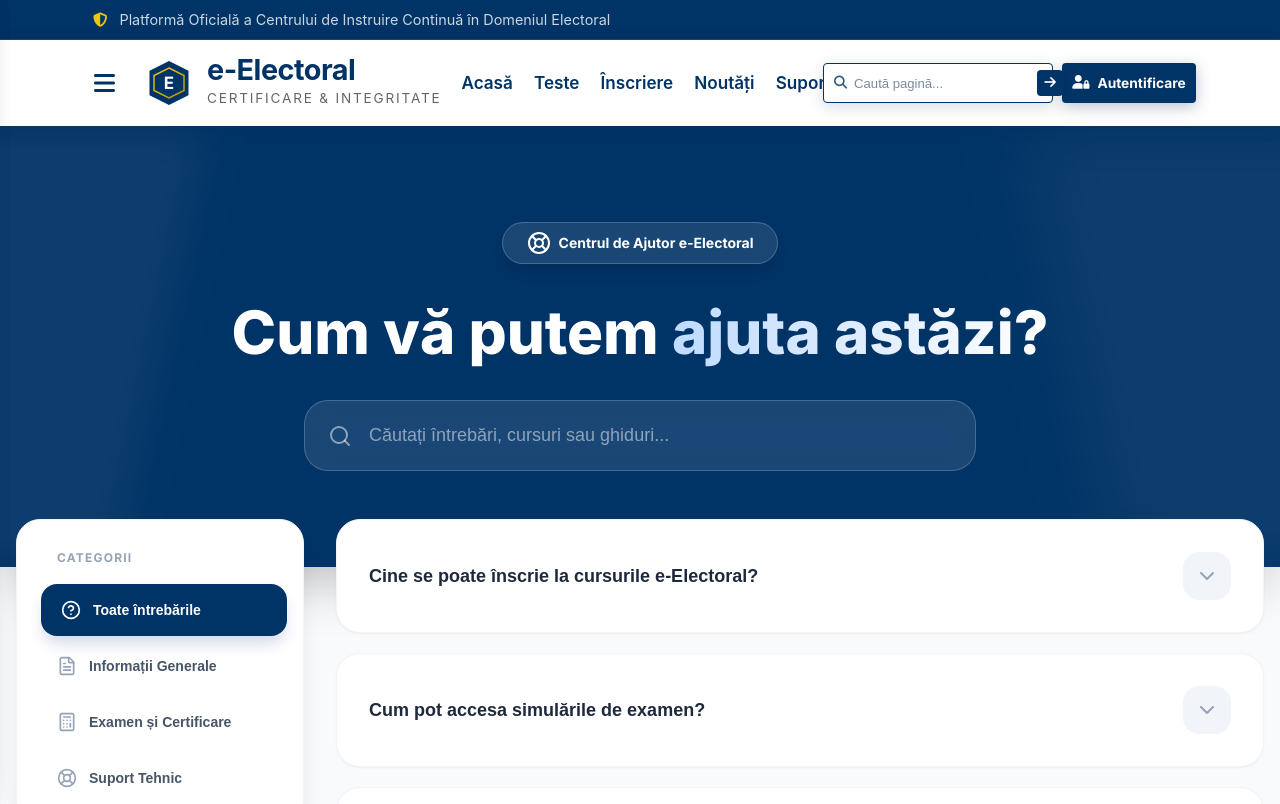
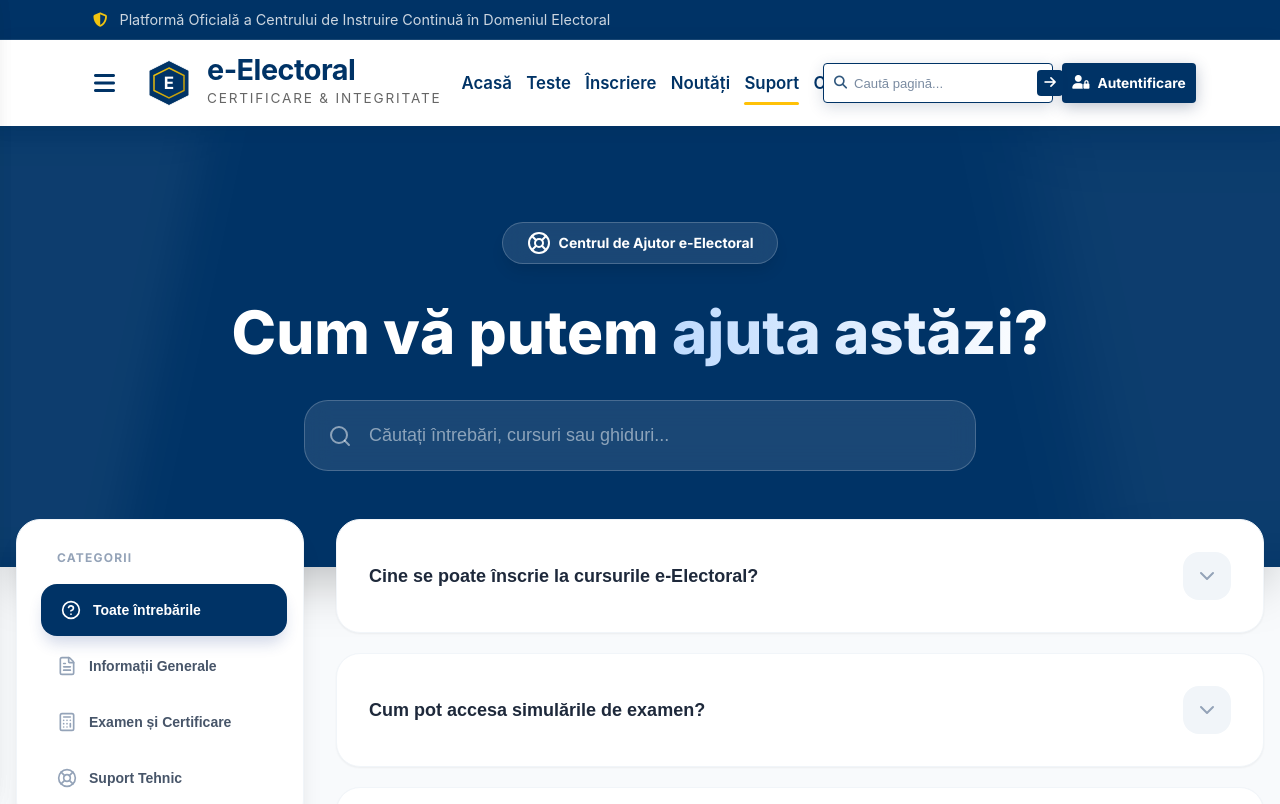
Before and after one commit to roscaiana/Proiect-MRSTweb, a React (Vite) app in the folder frontend/: page /support in a window 1280 px wide. Shown: the top 804 px of the page. Built offline with nearby package versions, Linux system fonts and the light colour scheme.

Commit message:
Adjust header navigation visibility and spacing

```diff
--- a/frontend/src/components/Header/Header.css
+++ b/frontend/src/components/Header/Header.css
@@ -77,21 +77,31 @@
     white-space: nowrap;
 }
 
+@media (max-width: 1250px) {
+    .logo-text .tagline {
+        display: none;
+    }
+}
+
 .main-nav ul {
     display: flex;
-    gap: 1.32rem;
+    gap: clamp(0.9rem, 1.1vw, 1.15rem);
+    white-space: nowrap;
 }
 
 .main-nav {
     margin-left: 1.25rem;
+    margin-right: clamp(1.1rem, 2.5vw, 2rem);
+    flex: 1 1 auto;
+    min-width: 0;
 }
 
 .main-nav a {
-    font-size: 1.07rem;
+    font-size: 1.05rem;
     font-weight: 600;
     color: #003366;
     position: relative;
-    padding: 7px 0;
+    padding: 6px 0;
     transition: color 0.3s ease;
 }
 
@@ -112,7 +122,7 @@
 }
 
 .main-nav a.active::after {
-    width: 0;
+    width: 100%;
 }
 
 .header-actions {
@@ -368,11 +378,11 @@
 
 @media (max-width: 1200px) {
     .main-nav ul {
-        gap: 1.05rem;
+        gap: 0.95rem;
     }
 
     .header-search-form {
-        width: clamp(140px, 14vw, 190px);
+        width: clamp(140px, 15vw, 180px);
     }
 }
 
@@ -411,10 +421,6 @@
         gap: 0.35rem;
         flex-wrap: wrap;
         justify-content: flex-end;
-    }
-
-    .header-search-form {
-        display: none;
     }
 
     .header-actions .btn-primary,
--- a/frontend/src/components/Header/Header.tsx
+++ b/frontend/src/components/Header/Header.tsx
@@ -1,8 +1,8 @@
-import { useEffect, useMemo, useRef, useState, type FormEvent } from "react";
+﻿import { useEffect, useMemo, useRef, useState, type FormEvent } from "react";
 import { Link, NavLink, useNavigate } from "react-router-dom";
 import { formatNotificationDate, useNotifications } from "../../hooks/useNotifications";
 import { useAuth } from "../../hooks/useAuth";
-import { PUBLIC_PAGES, getSearchPages, type SitePage } from "../navigation/siteNavigation";
+import { HEADER_AUTH_PAGES, PUBLIC_PAGES, getSearchPages, type SitePage } from "../navigation/siteNavigation";
 import "./Header.css";
 
 type Props = {
@@ -96,6 +96,8 @@ export default function Header({ onOpenSidebar, isSidebarOpen }: Props) {
         return () => document.removeEventListener("mousedown", handleClickOutside);
     }, [notificationsOpen]);
 
+    const navPages = isAuthenticated ? HEADER_AUTH_PAGES : PUBLIC_PAGES;
+
     return (
         <header className={`main-header ${isSidebarOpen ? "is-blurred" : ""}`}>
             <div className="container flex-between">
@@ -137,9 +139,20 @@ export default function Header({ onOpenSidebar, isSidebarOpen }: Props) {
 
                 <nav className="main-nav">
                     <ul>
-                        {PUBLIC_PAGES.map((page) => (
+                        {navPages.map((page) => (
                             <li key={page.path}>
-                                <NavLink to={page.path} end={page.path === "/"} className={({ isActive }) => (isActive ? "active" : "")}>
+                                <NavLink
+                                    to={page.path}
+                                    end={page.path === "/"}
+                                    className={({ isActive }) =>
+                                        [
+                                            isActive ? "active" : "",
+                                            page.path === "/" ? "home-link" : "",
+                                        ]
+                                            .filter(Boolean)
+                                            .join(" ")
+                                    }
+                                >
                                     {page.label}
                                 </NavLink>
                             </li>
--- a/frontend/src/components/navigation/siteNavigation.ts
+++ b/frontend/src/components/navigation/siteNavigation.ts
@@ -6,17 +6,21 @@ export type SitePage = {
 };
 
 export const PUBLIC_PAGES: SitePage[] = [
-    { label: "Acas\u0103", path: "/", icon: "fas fa-home", keywords: ["acas\u0103", "home", "\u00EEnceput"] },
-    { label: "Teste", path: "/tests", icon: "fas fa-clipboard-check", keywords: ["teste", "quiz", "gril\u0103"] },
-    { label: "\u00CEnscriere", path: "/appointment", icon: "fas fa-user-plus", keywords: ["\u00EEnscriere", "programare", "appointment"] },
-    { label: "Nout\u0103\u021Bi", path: "/news", icon: "fas fa-newspaper", keywords: ["nout\u0103\u021Bi", "\u0219tiri", "news"] },
+    { label: "Acasă", path: "/", icon: "fas fa-home", keywords: ["acasă", "home", "început"] },
+    { label: "Teste", path: "/tests", icon: "fas fa-clipboard-check", keywords: ["teste", "quiz", "grilă"] },
+    { label: "Înscriere", path: "/appointment", icon: "fas fa-user-plus", keywords: ["înscriere", "programare", "appointment"] },
+    { label: "Noutăți", path: "/news", icon: "fas fa-newspaper", keywords: ["noutăți", "știri", "news"] },
     { label: "Suport", path: "/support", icon: "fas fa-life-ring", keywords: ["suport", "ajutor", "help"] },
     { label: "Contact", path: "/contact", icon: "fas fa-address-book", keywords: ["contact", "telefon", "email"] },
 ];
 
+export const HEADER_AUTH_PAGES: SitePage[] = PUBLIC_PAGES.filter(
+    (page) => page.path === "/" || page.path === "/tests" || page.path === "/appointment" || page.path === "/news",
+);
+
 export const GUEST_PAGES: SitePage[] = [
     { label: "Autentificare", path: "/login", icon: "fas fa-right-to-bracket", keywords: ["login", "autentificare", "cont"] },
-    { label: "\u00CEnregistrare", path: "/register", icon: "fas fa-user-plus", keywords: ["\u00EEnregistrare", "register", "cont nou"] },
+    { label: "Înregistrare", path: "/register", icon: "fas fa-user-plus", keywords: ["înregistrare", "register", "cont nou"] },
 ];
 
 export const USER_PAGES: SitePage[] = [
@@ -28,8 +32,8 @@ export const ADMIN_PANEL_PAGES: SitePage[] = [
     { label: "Admin Overview", path: "/admin/overview", icon: "fas fa-chart-line", keywords: ["admin", "overview", "rezumat"] },
     { label: "Admin Teste", path: "/admin/tests", icon: "fas fa-vial", keywords: ["admin", "teste", "gestionare"] },
     { label: "Admin Utilizatori", path: "/admin/users", icon: "fas fa-users-cog", keywords: ["admin", "utilizatori", "users"] },
-    { label: "Admin Program\u0103ri", path: "/admin/appointments", icon: "fas fa-calendar-days", keywords: ["admin", "program\u0103ri", "appointments"] },
-    { label: "Admin Notific\u0103ri", path: "/admin/notifications", icon: "fas fa-bell", keywords: ["admin", "notific\u0103ri", "alerts"] },
+    { label: "Admin Programări", path: "/admin/appointments", icon: "fas fa-calendar-days", keywords: ["admin", "programări", "appointments"] },
+    { label: "Admin Notificări", path: "/admin/notifications", icon: "fas fa-bell", keywords: ["admin", "notificări", "alerts"] },
 ];
 
 export function getSearchPages(isAuthenticated: boolean, isAdmin: boolean): SitePage[] {
```
